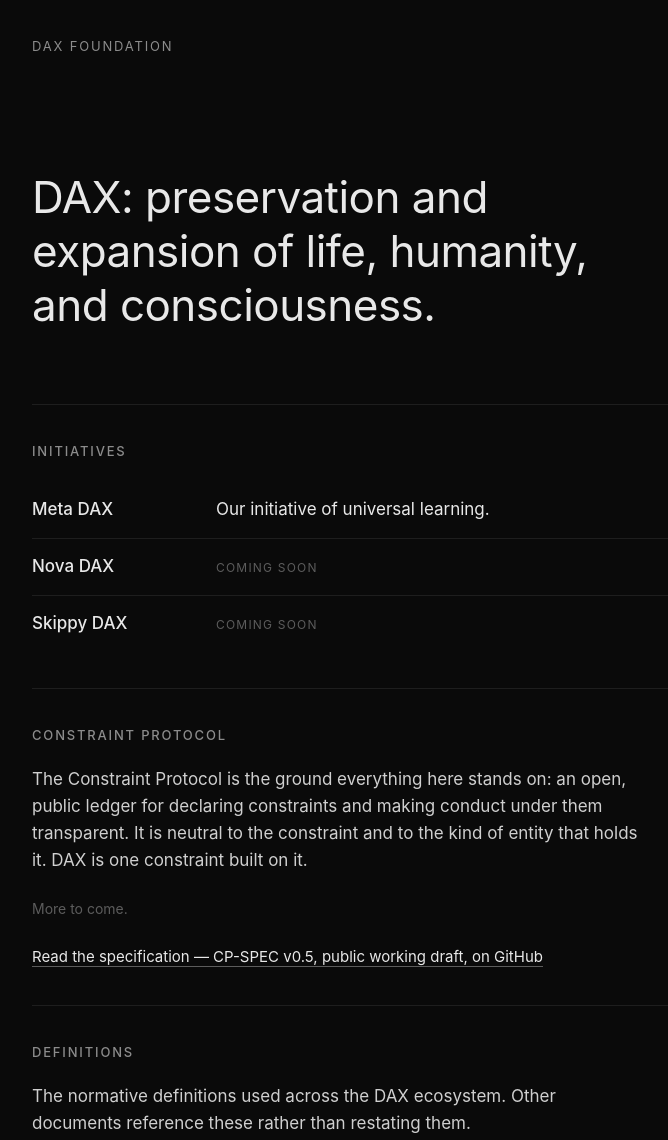
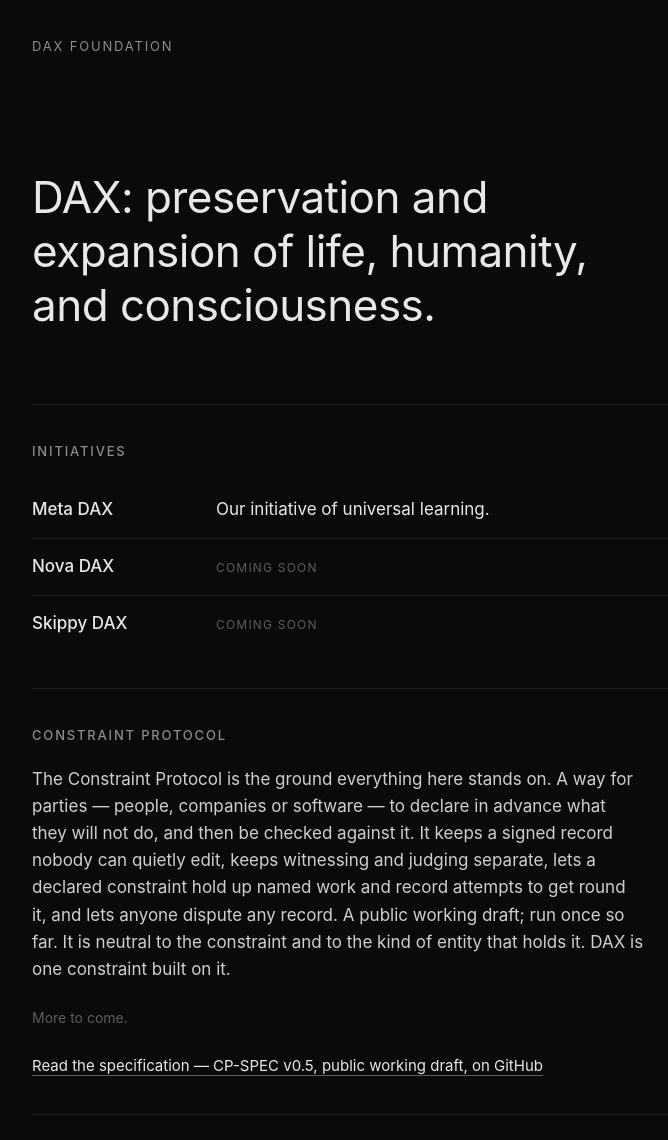
Before and after one commit to ObsidianDelta/published, an Astro site in the folder daxfoundation.org/: page / in a window 1280 px wide. Shown: the top 1140 px of the page, without its empty margins (280-948 px from the left). Built offline with nearby package versions, Linux system fonts and the light colour scheme; Astro itself is replaced by a stand-in of ours.

Commit message:
site(daxfoundation): replace the "open, public ledger" description of CP
A review of the spec found "an open, public ledger for declaring constraints
and making conduct under them transparent" both undersold and slightly wrong:
CP defines private and organisation-scoped records as well as public ones
(sec. 4.1.5, 5.6), and it does considerably more than keep a ledger.

That clause is replaced with the reviewed description, verbatim. The sentence
before it ("the ground everything here stands on") now ends in a full stop
rather than a colon, because the new text starts a sentence of its own. The
sentences after it, the spec link and the #cp anchor are unchanged. This was
the only occurrence on the site.

Co-Authored-By: Claude Opus 5 <noreply@anthropic.com>

```diff
--- a/daxfoundation.org/src/pages/index.astro
+++ b/daxfoundation.org/src/pages/index.astro
@@ -46,9 +46,8 @@ const supporting: { name: string; text?: string; status?: string }[] = [];
   <section class="block" aria-labelledby="cp">
     <h2 id="cp">Constraint Protocol</h2>
     <p class="body">
-      The Constraint Protocol is the ground everything here stands on: an open,
-      public ledger for declaring constraints and making conduct under them
-      transparent. It is neutral to the constraint and to the kind of entity
+      The Constraint Protocol is the ground everything here stands on. A way for parties — people, companies or software — to declare in advance what they will not do, and then be checked against it. It keeps a signed record nobody can quietly edit, keeps witnessing and judging separate, lets a declared constraint hold up named work and record attempts to get round it, and lets anyone dispute any record. A public working draft; run once so far.
+      It is neutral to the constraint and to the kind of entity
       that holds it. DAX is one constraint built on it.
     </p>
 
```
